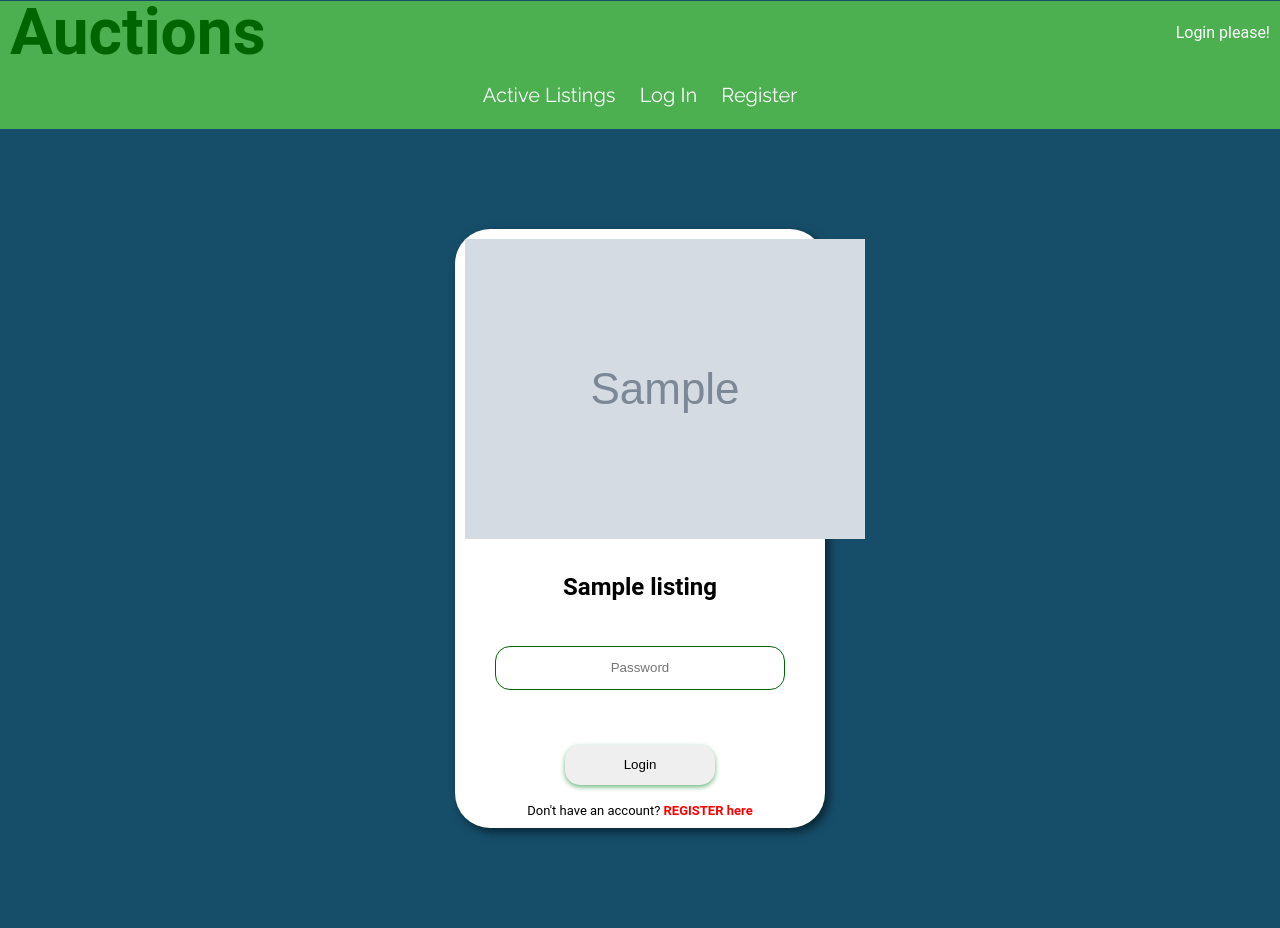
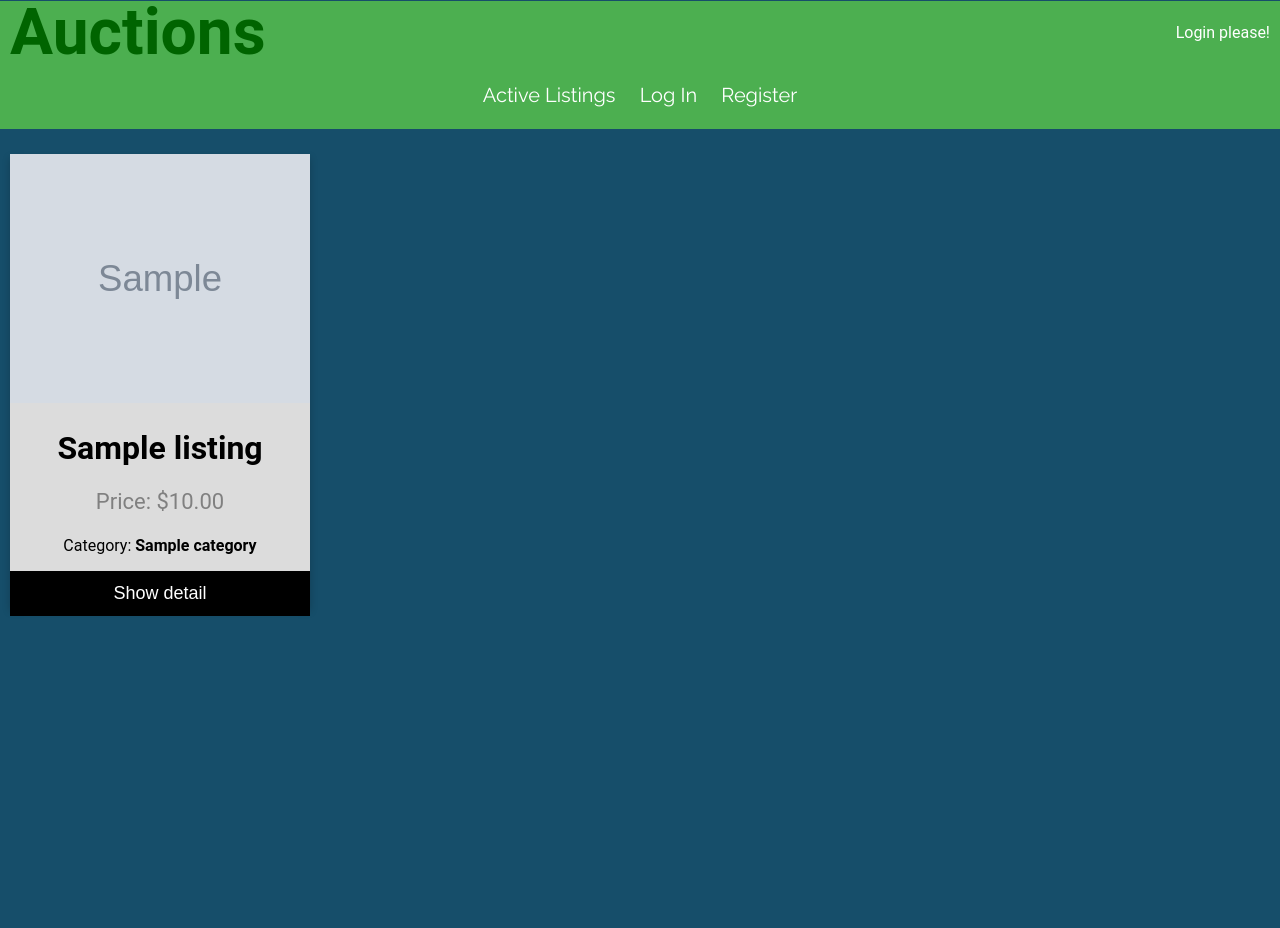
Before and after one commit to MjDamo/Commerce-CS50, a Django app: page / in a window 1280 px wide. After the commit the page ends 616 px from the top, so only its background shows below. Run offline with Django 3.2, Linux system fonts and the light colour scheme; tables that the repository leaves empty hold one stand-in row (values such as "Sample post"); grey boxes marked "Sample" are stand-in pictures.

Commit message:
create home page card

```diff
--- a/auctions/static/auctions/styles.css
+++ b/auctions/static/auctions/styles.css
@@ -134,3 +134,38 @@ div.borderXwidth a:hover:before, div.borderXwidth a:hover:after
 }
 
 /*card box*/
+.cardBox
+{
+    width: 100%;
+    display: flex;
+}
+
+.card {
+    box-shadow: 0 4px 8px 0 rgba(0, 0, 0, 0.2);
+    max-width: 300px;
+    min-width: 300px;
+    margin: 25px 10px 0 10px;
+    text-align: center;
+    background-color: gainsboro;
+}
+
+.price {
+  color: grey;
+  font-size: 22px;
+}
+
+.card button {
+  border: none;
+  outline: 0;
+  padding: 12px;
+  color: white;
+  background-color: #000;
+  text-align: center;
+  cursor: pointer;
+  width: 100%;
+  font-size: 18px;
+}
+
+.card button:hover {
+  opacity: 0.7;
+}
--- a/auctions/templates/auctions/index.html
+++ b/auctions/templates/auctions/index.html
@@ -1,32 +1,20 @@
 {% extends "auctions/layout.html" %}
+{% block title %}Home{% endblock %}
 
 {% block body %}
-
-    <div class="bodyBox">
-        <div class="loginBox">
-            {% for list in active %}
-                {% if list.image.url %}
-                	<div class="imgBox">
-                        <img src="{{ list.image.url }}" alt="{{ list.title }}||{{ list.description }}">
-                    </div>
-                {% else %}
-                    <div>
-                        <img src="{{ list.imageUrl }}" alt="{{ list.title }}||{{ list.description }}">
-                    </div>
-                {% endif %}
-            <div class="lineBlock">
-                <div>
-                    <h2>{{ list.title }}</h2>
-                </div>
-                <div >
-                    <input class="lineBlock bo" type="password" name="password" placeholder="Password">
-                </div>
-                <input class="lineBlockBTN" type="submit" value="Login">
+    <div class="cardBox">
+        {% for list in active %}
+            <div class="card">
+            {% if list.imageUrl %}
+                <img style="width:100%; height: 55%;" src="{{ list.imageUrl }}" alt="{{ list.title }}||{{ list.description }}">
+            {% else  %}
+                <img style="width:100%; height: 55%;" src="{{ list.image.url }}" alt="{{ list.title }}||{{ list.description }}">
+            {% endif %}
+            <h1>{{ list.title }}</h1>
+            <p class="price">Price: ${{ list.price }}</p>
+            Category: <strong>{{ list.category }}</strong>
+            <p><button>Show detail</button></p>
             </div>
-            <div class="massageBlock">
-                Don't have an account? <a style="text-decoration: none; color: red" href="{% url 'register' %}"><strong>REGISTER here</strong></a>
-            </div>
-            {% endfor %}
-        </div>
+        {% endfor %}
     </div>
 {% endblock %}
--- a/auctions/templates/auctions/layout.html
+++ b/auctions/templates/auctions/layout.html
@@ -8,14 +8,14 @@
               content="width=device-width, user-scalable=no, initial-scale=1.0, maximum-scale=1.0, minimum-scale=1.0">
         <meta http-equiv="X-UA-Compatible" content="ie=edge">
 
-        <title>{% block title %}Auctions{% endblock %}</title>
+        <title>Auctions | {% block title %}{% endblock %}</title>
         {#    my bootstrap#}
 {#        <link href="https://cdn.jsdelivr.net/npm/bootstrap@5.3.2/dist/css/bootstrap.min.css" rel="stylesheet" integrity="sha384-T3c6CoIi6uLrA9TneNEoa7RxnatzjcDSCmG1MXxSR1GAsXEV/Dwwykc2MPK8M2HN" crossorigin="anonymous">#}
 {#        <script src="https://cdn.jsdelivr.net/npm/bootstrap@5.3.2/dist/js/bootstrap.bundle.min.js" integrity="sha384-C6RzsynM9kWDrMNeT87bh95OGNyZPhcTNXj1NW7RuBCsyN/o0jlpcV8Qyq46cDfL" crossorigin="anonymous"></script>#}
         {#    my normalize#}
-        <link href="{% static 'auctions/normalize.css' %}" rel="normalize">
+        <link type="text/css" href="{% static 'auctions/normalize.css' %}" rel="normalize">
         {#    my main stylesheet#}
-        <link href="{% static 'auctions/styles.css' %}" rel="stylesheet">
+        <link type="text/css" href="{% static 'auctions/styles.css' %}" rel="stylesheet">
         {#    My favicon#}
         <link type="image/png" sizes="96x96" rel="icon" href="{% static 'icon/icons8-shop-96.png' %}">
     </head>
--- a/auctions/templates/auctions/listing.html
+++ b/auctions/templates/auctions/listing.html
@@ -1,4 +1,5 @@
 {% extends 'auctions/layout.html' %}
+{% block title %}Create listing{% endblock %}
 
 {% block body %}
 
--- a/auctions/templates/auctions/login.html
+++ b/auctions/templates/auctions/login.html
@@ -1,4 +1,5 @@
 {% extends "auctions/layout.html" %}
+{% block title %}Login{% endblock %}
 
 {% block body %}
     <div class="bodyBox">
```
